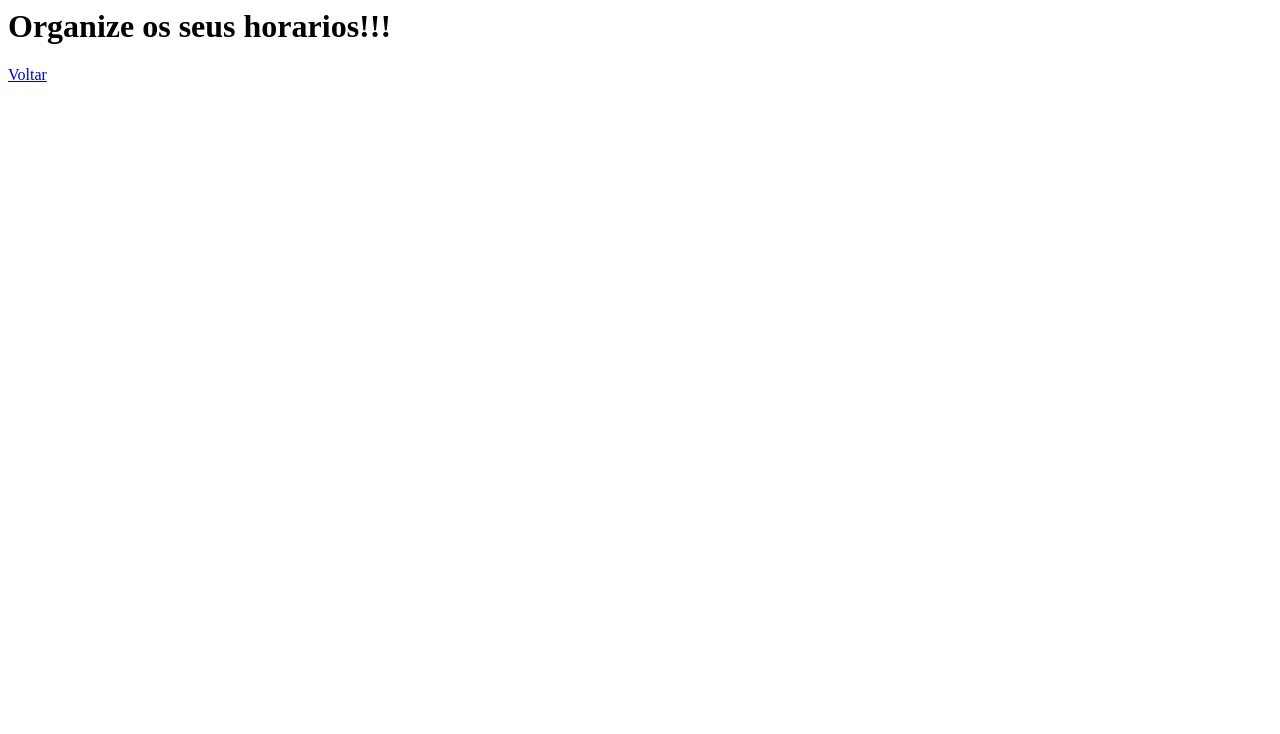
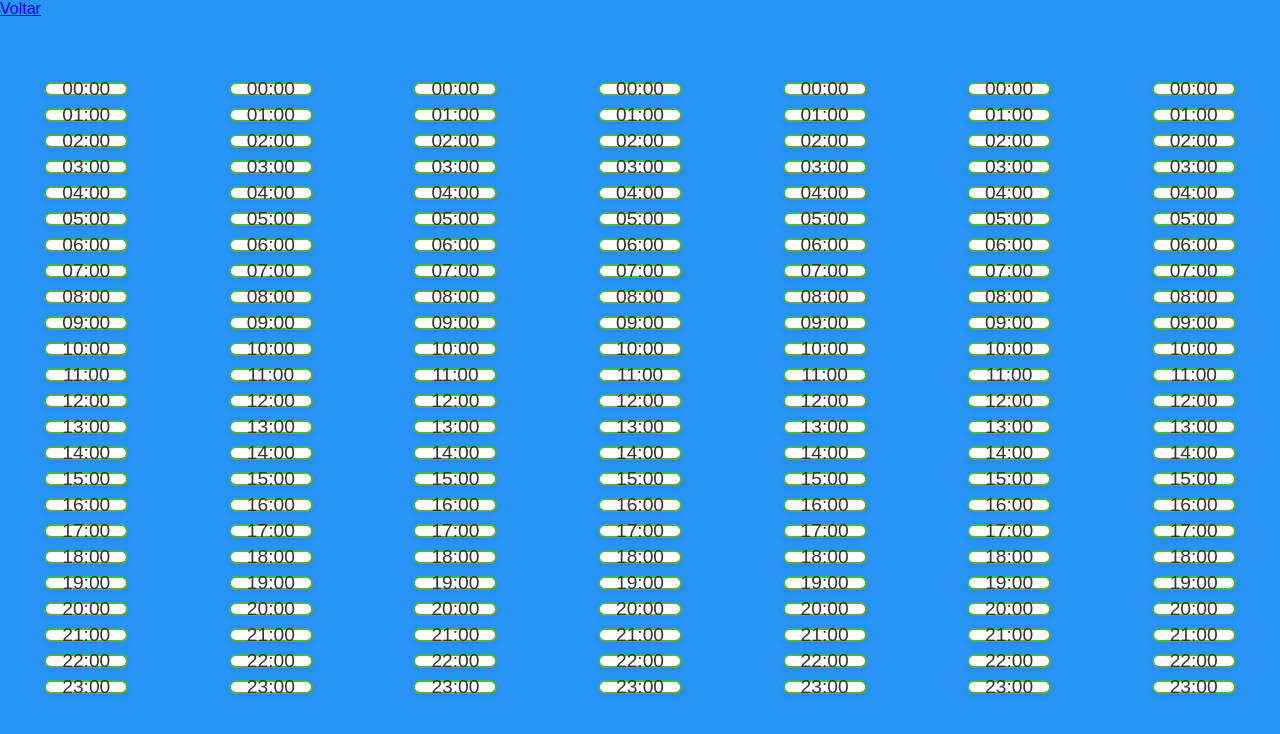
Before and after one commit to Arthurjf06/Controle-do-tempo, a plain HTML site: page novaTela.html in a window 1280 px wide. Drawn offline with Linux system fonts and the light colour scheme.

Commit message:
Criando os quadrinhos para os horarios

```diff
--- a/novaTela.html
+++ b/novaTela.html
@@ -2,9 +2,35 @@
 <head>
     <meta charset="UTF-8">
     <title>Nova Tela</title>
+    <link rel="stylesheet" href="style.css">
 </head>
 <body>
-    <h1>Organize os seus horarios!!!</h1>
     <a href="index.html">Voltar</a>
+    <div class="container-quadrinhos">
+    </div>
+    <script>
+    const horas = [
+    "00:00","01:00","02:00","03:00","04:00","05:00","06:00","07:00","08:00","09:00","10:00","11:00",
+    "12:00","13:00","14:00","15:00","16:00","17:00","18:00","19:00","20:00","21:00","22:00","23:00"
+];
+
+const containerMatriz = document.createElement('div');
+containerMatriz.className = 'container-matriz';
+
+for(let linha=0; linha<24; linha++) {
+    for(let coluna=0; coluna<7; coluna++) {
+        const quadrinho = document.createElement('div');
+        quadrinho.className = 'quadrinho';
+        if (coluna === 0) {
+            quadrinho.textContent = horas[linha]; // Primeira coluna: horário
+        } else {
+            quadrinho.textContent = horas[linha]; // Demais colunas: também horário, ou personalize
+        }
+        containerMatriz.appendChild(quadrinho);
+    }
+}
+
+document.body.appendChild(containerMatriz);
+    </script>
 </body>
 </html>
--- a/style.css
+++ b/style.css
@@ -9,7 +9,6 @@
             /* Remove os espaçamentos padrão */
             height: 100vh;
             /* Faz a página ter altura total da tela */
-            display: flex;
             justify-content: center;
             align-items: center;
             font-family: Arial, sans-serif;
@@ -59,3 +58,30 @@
         button:active {
             transform: scale(0.98);
         }
+         .container-quadrinhos {
+            display: flex;
+            flex-direction: column;
+            gap: 12px;
+            margin-top: 32px;
+            align-items: center;
+        }
+        .quadrinho {
+            width: 80px;
+            height: 10px;
+            background: #ffffff;
+            border: 2px solid #4CAF50;
+            border-radius: 8px;
+            display: flex;
+            align-items: center;
+            justify-content: center;
+            font-size: 1.2rem;
+            color: #333;
+            box-shadow: 0 2px 6px rgba(0,0,0,0.08);
+        }
+        .container-matriz {
+            display: grid;
+            grid-template-columns: repeat(7, 1fr); /* 7 colunas */
+            gap: 12px;
+            margin-top: 32px;
+            justify-items: center;
+}
```
Also changed, not shown: java.js (line endings or trailing spaces).
